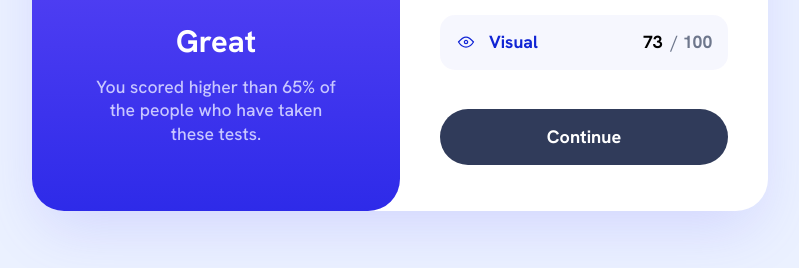
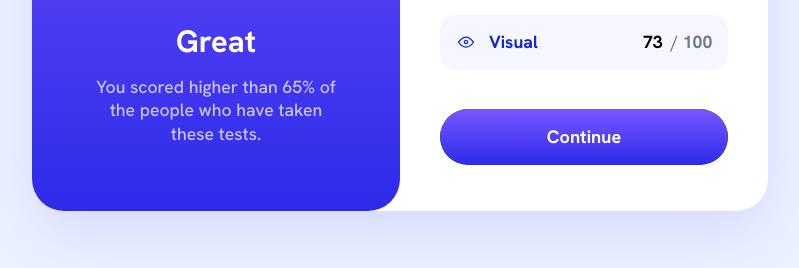
Before and after one commit to marisudris/frontent-mentor-results-summary-component, a website: page index.html in a window 1280 px wide. Both pictures are taken after a click on the button "Continue". Shown: the part 444-712 px from the top of the page, without its empty margins (240-1039 px from the left). Drawn offline with Linux system fonts and the light colour scheme.

Commit message:
Add active states

```diff
--- a/style.css
+++ b/style.css
@@ -84,6 +84,7 @@ button {
 
 button {
   background: none;
+  cursor: pointer;
 }
 
 /***************
@@ -324,11 +325,30 @@ body {
 }
 
 .button {
+  position: relative;
   background-color: var(--clr-dark-gray-blue);
   border: none;
   padding: 0.875em 1.333em;
   margin-top: 1em;
   border-radius: 999em;
+  overflow: hidden;
+  z-index: 1;
+}
+
+.button::before {
+  content: '';
+  position: absolute;
+  inset: 0;
+  background: var(--clr-bg-gradient);
+  border-radius: inherit;
+  opacity: 0;
+  transition: opacity 0.3s ease;
+  z-index: -1;
+}
+
+.button:hover::before,
+.button:focus::before {
+  opacity: 1;
 }
 
 @media (min-width: 768px) {
```
